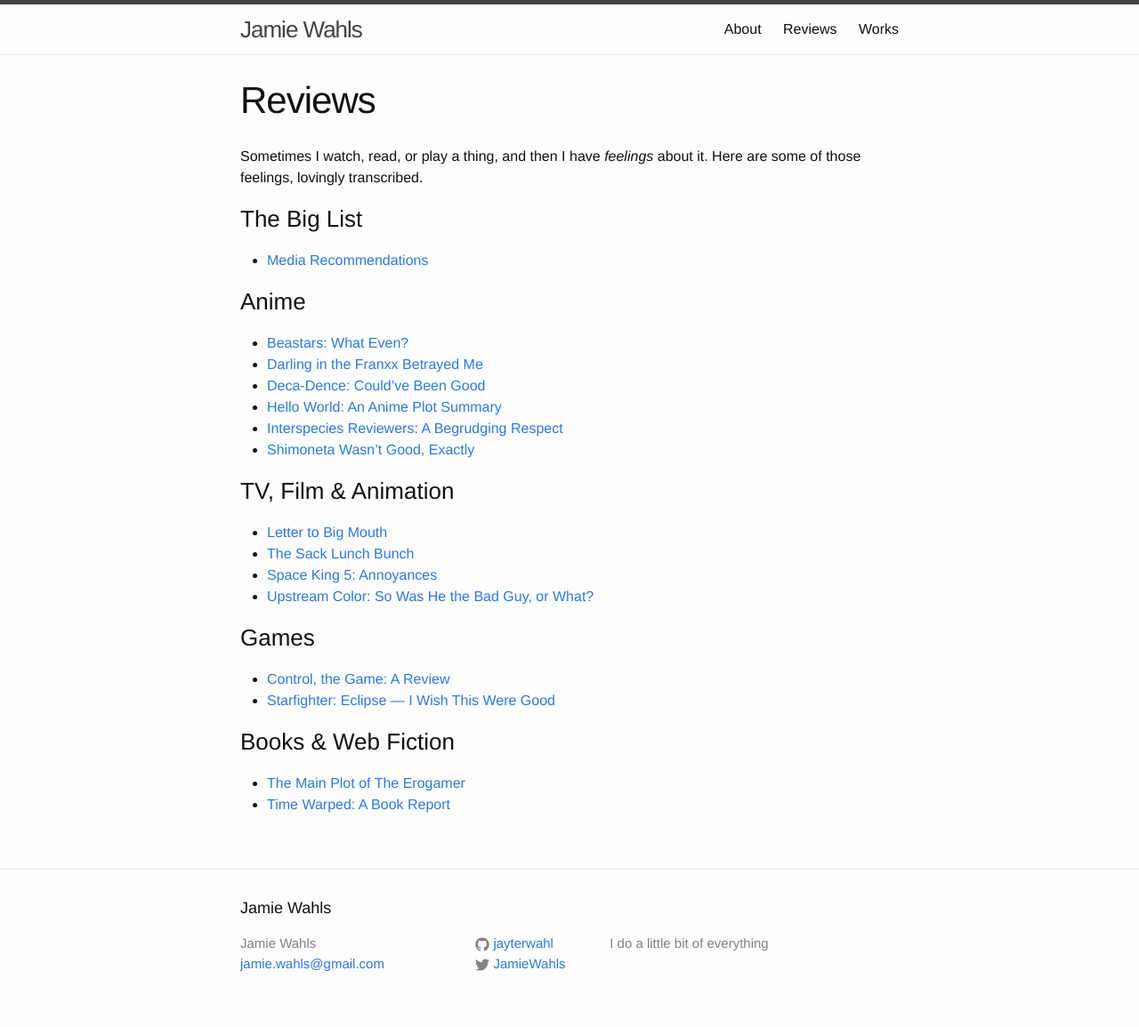
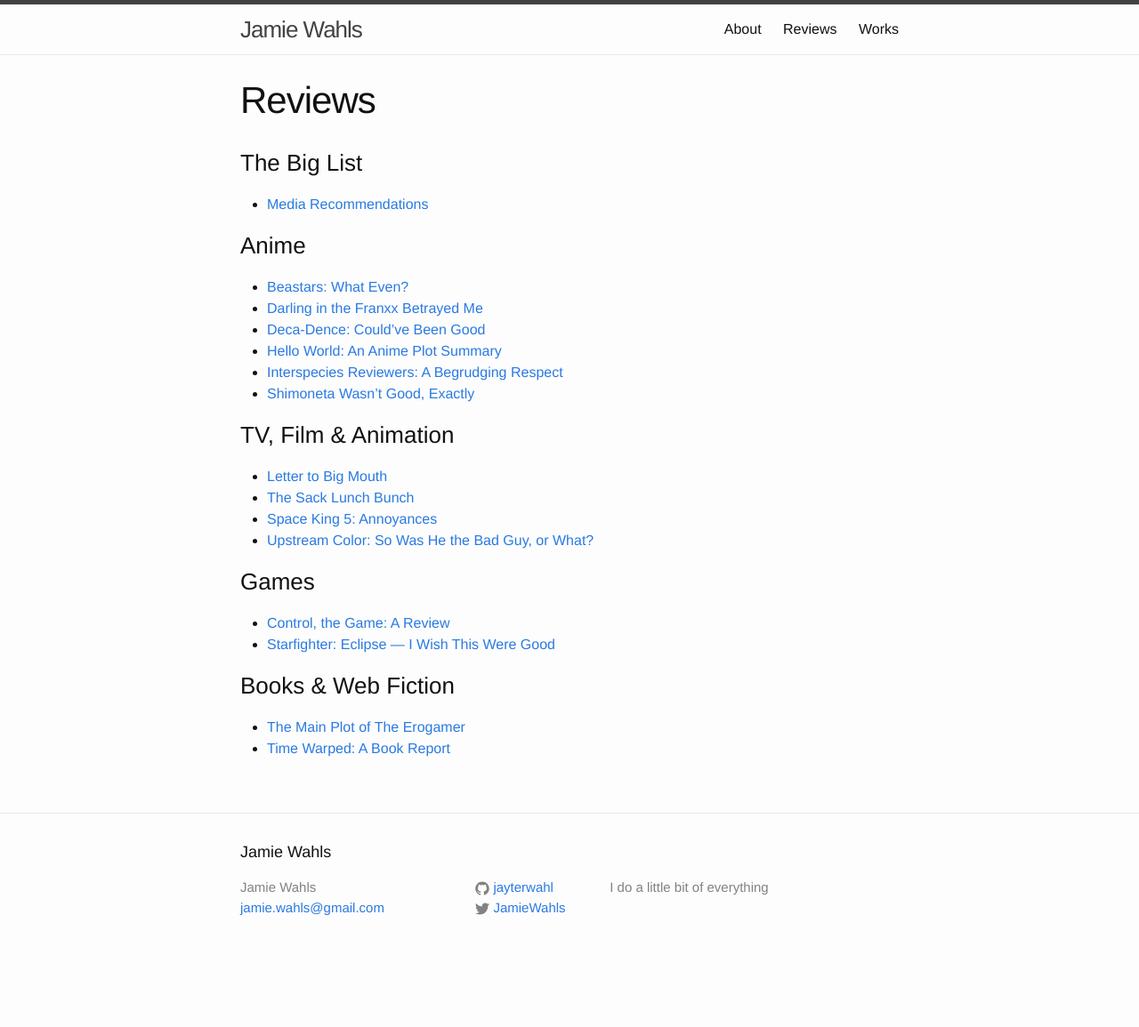
Before and after one commit to jayterwahl/author-website.github.io, a Jekyll site: the page built from reviews.md, in a window 1280 px wide. Shown: the whole page at 89% size. Built offline with Jekyll 4.4.1, drawn with Linux system fonts in a browser that asks for light colours; after the commit the page ends 1092 px from its top, so only the background shows below that.

Commit message:
Remove intro line from Reviews page
Co-Authored-By: Claude Fable 5 <noreply@anthropic.com>

```diff
--- a/reviews.md
+++ b/reviews.md
@@ -3,8 +3,6 @@ layout: page
 title: Reviews
 permalink: /reviews/
 ---
-
-Sometimes I watch, read, or play a thing, and then I have *feelings* about it. Here are some of those feelings, lovingly transcribed.
 
 {% assign categories = "The Big List|Anime|TV, Film & Animation|Games|Books & Web Fiction" | split: "|" %}
 {% for cat in categories %}{% assign items = site.reviews | where: "category", cat %}{% if items.size > 0 %}
```
